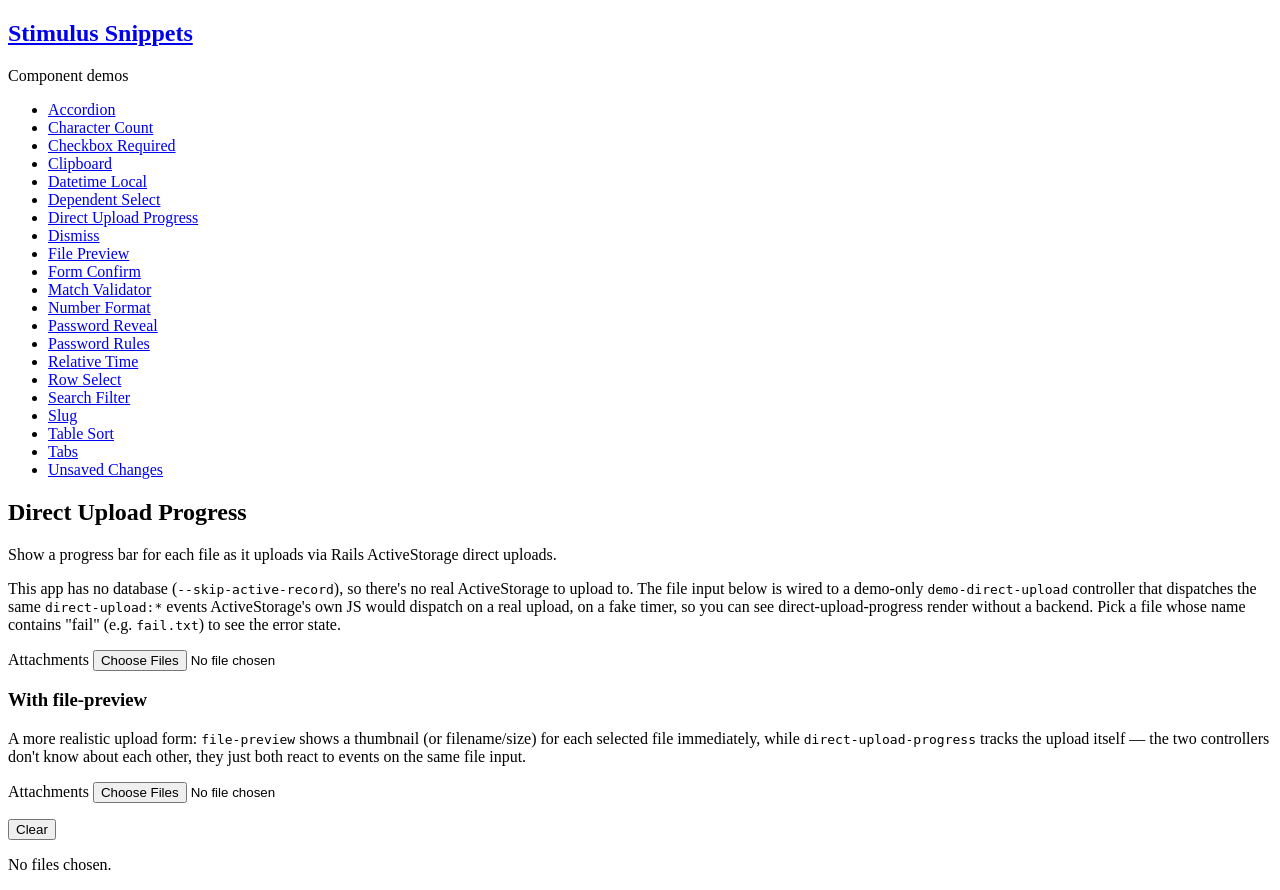
After one commit to craigmcn/stimulus-snippets-demo, a Rails app: page /demos/direct-upload-progress in a window 1280 px wide. The commit adds this page. Run offline with Rails 7, Linux system fonts and the light colour scheme; some libraries are stand-ins or nearby versions.

Commit message:
feat: add direct-upload-progress demo (#13)
* feat: add direct-upload-progress demo

Adds a demo for the direct-upload-progress controller (PR #27 in the
source repo). Since this app has no database/ActiveStorage, a demo-only
simulator controller dispatches the same direct-upload:* events on a fake
timer so the real controller's rendering can be exercised; a filename
containing "fail" deterministically shows the error state.

Co-Authored-By: Claude Sonnet 4.6 <noreply@anthropic.com>

* feat: add file-preview example to direct-upload-progress demo

Adds a second example showing direct-upload-progress paired with
file-preview on the same input, demonstrating a more realistic upload
form (thumbnail/filename preview alongside upload progress) where two
independent controllers react to events on the same element.

Co-Authored-By: Claude Sonnet 4.6 <noreply@anthropic.com>

---------

Co-authored-by: Claude Sonnet 4.6 <noreply@anthropic.com>

```diff
--- a/app/controllers/demos_controller.rb
+++ b/app/controllers/demos_controller.rb
@@ -6,6 +6,7 @@ class DemosController < ApplicationController
     { id: "clipboard", title: "Clipboard" },
     { id: "datetime-local", title: "Datetime Local" },
     { id: "dependent-select", title: "Dependent Select" },
+    { id: "direct-upload-progress", title: "Direct Upload Progress" },
     { id: "dismiss", title: "Dismiss" },
     { id: "file-preview", title: "File Preview" },
     { id: "form-confirm", title: "Form Confirm" },
--- /dev/null
+++ b/app/javascript/controllers/demo_direct_upload_controller.js
@@ -0,0 +1,49 @@
+import { Controller } from "@hotwired/stimulus"
+
+// Demo-only stand-in for ActiveStorage's direct upload JS. This app has no
+// database (--skip-active-record), so there's no real ActiveStorage to
+// upload to — this dispatches the same `direct-upload:*` custom events on
+// the file input, on a fake timer, so direct-upload-progress's rendering
+// can be exercised without a backend.
+export default class extends Controller {
+  static targets = ["input"]
+
+  start() {
+    for (const file of this.inputTarget.files) {
+      this._simulate(file)
+    }
+    this.inputTarget.value = ""
+  }
+
+  _simulate(file) {
+    const id = crypto.randomUUID()
+    const shouldFail = /fail/i.test(file.name)
+    let progress = 0
+
+    this.inputTarget.dispatchEvent(
+      new CustomEvent("direct-upload:initialize", { detail: { id, file } })
+    )
+
+    const tick = () => {
+      progress += 10 + Math.random() * 20
+
+      if (progress < 100) {
+        this.inputTarget.dispatchEvent(
+          new CustomEvent("direct-upload:progress", { detail: { id, progress: Math.min(progress, 99) } })
+        )
+        setTimeout(tick, 250)
+        return
+      }
+
+      if (shouldFail) {
+        this.inputTarget.dispatchEvent(
+          new CustomEvent("direct-upload:error", { detail: { id, error: "Simulated upload failure" } })
+        )
+      } else {
+        this.inputTarget.dispatchEvent(new CustomEvent("direct-upload:end", { detail: { id } }))
+      }
+    }
+
+    setTimeout(tick, 250)
+  }
+}
--- /dev/null
+++ b/app/javascript/controllers/direct_upload_progress_controller.js
@@ -0,0 +1,75 @@
+import { Controller } from "@hotwired/stimulus";
+
+export default class extends Controller {
+  static targets = ["list", "status"];
+
+  connect() {
+    this._items = new Map();
+
+    if (this.hasStatusTarget && !this.statusTarget.hasAttribute("aria-live")) {
+      this.statusTarget.setAttribute("aria-live", "polite");
+    }
+  }
+
+  add(event) {
+    const { id, file } = event.detail;
+    this.listTarget.appendChild(this._buildItem(id, file));
+    this._announce(`Uploading ${file.name}…`);
+  }
+
+  progress(event) {
+    const { id, progress } = event.detail;
+    const item = this._items.get(id);
+    if (!item) return;
+
+    item.progressElement.value = progress;
+  }
+
+  error(event) {
+    const { id, error } = event.detail;
+    const item = this._items.get(id);
+    if (!item) return;
+
+    item.element.dataset.directUploadProgressState = "error";
+    this._announce(`${item.file.name} failed: ${error}`);
+    this._items.delete(id);
+  }
+
+  end(event) {
+    const { id } = event.detail;
+    const item = this._items.get(id);
+    if (!item) return;
+
+    if (item.element.dataset.directUploadProgressState !== "error") {
+      item.element.dataset.directUploadProgressState = "done";
+      item.progressElement.value = 100;
+      this._announce(`${item.file.name} uploaded`);
+    }
+
+    this._items.delete(id);
+  }
+
+  _buildItem(id, file) {
+    const element = document.createElement("li");
+    element.dataset.directUploadProgressState = "uploading";
+
+    const name = document.createElement("span");
+    name.dataset.directUploadProgressRole = "name";
+    name.textContent = file.name;
+    element.appendChild(name);
+
+    const progressElement = document.createElement("progress");
+    progressElement.max = 100;
+    progressElement.value = 0;
+    progressElement.setAttribute("aria-label", file.name);
+    element.appendChild(progressElement);
+
+    this._items.set(id, { element, progressElement, file });
+
+    return element;
+  }
+
+  _announce(message) {
+    if (this.hasStatusTarget) this.statusTarget.textContent = message;
+  }
+}
--- a/app/javascript/controllers/index.js
+++ b/app/javascript/controllers/index.js
@@ -19,8 +19,14 @@ application.register("clipboard", ClipboardController)
 import DatetimeLocalController from "controllers/datetime_local_controller"
 application.register("datetime-local", DatetimeLocalController)
 
+import DemoDirectUploadController from "controllers/demo_direct_upload_controller"
+application.register("demo-direct-upload", DemoDirectUploadController)
+
 import DependentSelectController from "controllers/dependent_select_controller"
 application.register("dependent-select", DependentSelectController)
+
+import DirectUploadProgressController from "controllers/direct_upload_progress_controller"
+application.register("direct-upload-progress", DirectUploadProgressController)
 
 import DismissController from "controllers/dismiss_controller"
 application.register("dismiss", DismissController)
--- /dev/null
+++ b/app/views/demos/direct-upload-progress.html.erb
@@ -0,0 +1,68 @@
+<h2>Direct Upload Progress</h2>
+<p>Show a progress bar for each file as it uploads via Rails ActiveStorage direct uploads.</p>
+
+<p>
+  This app has no database (<code>--skip-active-record</code>), so there's no
+  real ActiveStorage to upload to. The file input below is wired to a
+  demo-only <code>demo-direct-upload</code> controller that dispatches the
+  same <code>direct-upload:*</code> events ActiveStorage's own JS would
+  dispatch on a real upload, on a fake timer, so you can see
+  direct-upload-progress render without a backend. Pick a file whose name
+  contains "fail" (e.g. <code>fail.txt</code>) to see the error state.
+</p>
+
+<div class="demo-box" data-controller="demo-direct-upload direct-upload-progress">
+  <label for="attachments">Attachments</label>
+  <input
+    id="attachments"
+    type="file"
+    multiple
+    data-demo-direct-upload-target="input"
+    data-action="
+      change->demo-direct-upload#start
+      direct-upload:initialize->direct-upload-progress#add
+      direct-upload:progress->direct-upload-progress#progress
+      direct-upload:error->direct-upload-progress#error
+      direct-upload:end->direct-upload-progress#end
+    "
+  />
+
+  <ul data-direct-upload-progress-target="list"></ul>
+  <p data-direct-upload-progress-target="status"></p>
+</div>
+
+<h3>With file-preview</h3>
+<p>
+  A more realistic upload form: <code>file-preview</code> shows a thumbnail
+  (or filename/size) for each selected file immediately, while
+  <code>direct-upload-progress</code> tracks the upload itself — the two
+  controllers don't know about each other, they just both react to events
+  on the same file input.
+</p>
+
+<div class="demo-box" data-controller="demo-direct-upload direct-upload-progress file-preview">
+  <label for="attachments-with-preview">Attachments</label>
+  <input
+    id="attachments-with-preview"
+    type="file"
+    multiple
+    data-demo-direct-upload-target="input"
+    data-file-preview-target="input"
+    data-action="
+      change->file-preview#preview
+      change->demo-direct-upload#start
+      direct-upload:initialize->direct-upload-progress#add
+      direct-upload:progress->direct-upload-progress#progress
+      direct-upload:error->direct-upload-progress#error
+      direct-upload:end->direct-upload-progress#end
+    "
+  />
+
+  <p><button type="button" class="secondary" data-action="file-preview#clear">Clear</button></p>
+
+  <ul data-file-preview-target="list"></ul>
+  <p data-file-preview-target="empty">No files chosen.</p>
+
+  <ul data-direct-upload-progress-target="list"></ul>
+  <p data-direct-upload-progress-target="status"></p>
+</div>
```
Also changed, not shown: CLAUDE.md (+35 -1 lines), app/assets/stylesheets/application.css (+15 -0 lines).
